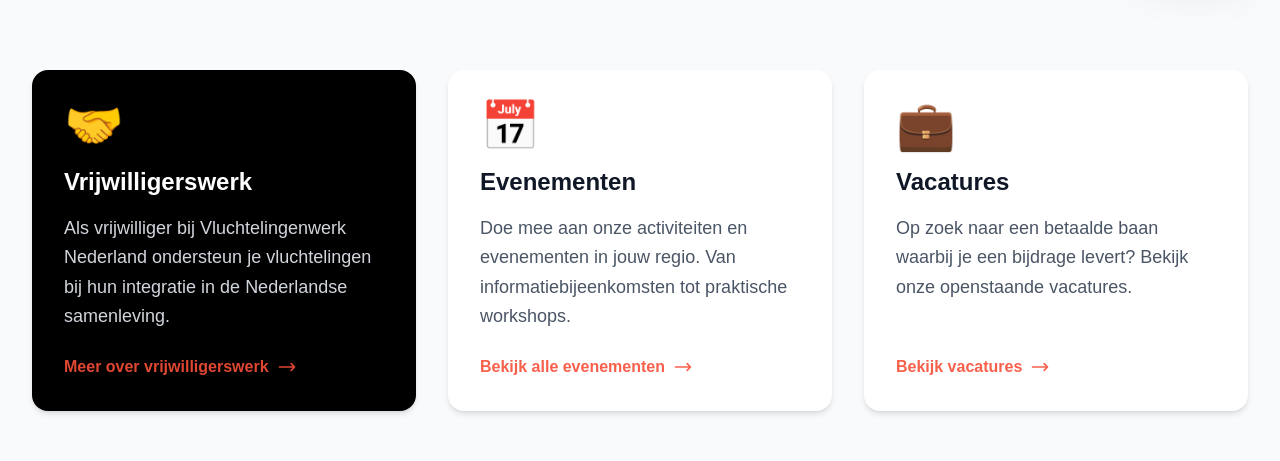
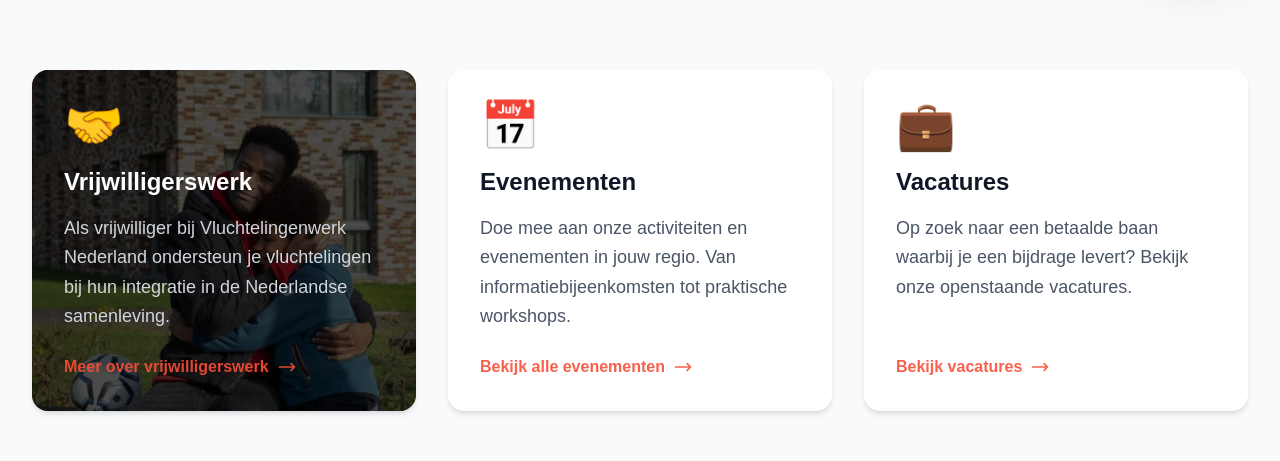
Before and after one commit to jeroenoomsNL/vivian, a Next.js app: page / in a window 1280 px wide. Shown: the part 818-1279 px from the top of the page. Built offline with nearby package versions, Linux system fonts and the light colour scheme; no server answers.

Commit message:
Use background images

```diff
--- a/app/page.tsx
+++ b/app/page.tsx
@@ -153,6 +153,7 @@ export default function HomePage() {
               link="/vrijwilliger"
               linkText={t.home.section1Link}
               accent
+              image="/photos/02_batou_en_mamadou_300_ppi1_-_crop_small_0.jpg.webp"
             />
             <SectionCard
               icon="📅"
@@ -203,6 +204,7 @@ function SectionCard({
   link,
   linkText,
   accent,
+  image,
 }: {
   icon: string;
   title: string;
@@ -210,29 +212,45 @@ function SectionCard({
   link: string;
   linkText: string;
   accent?: boolean;
+  image?: string;
 }) {
   return (
     <div
-      className={`rounded-2xl p-8 flex flex-col gap-4 shadow-md hover:shadow-xl transition-shadow duration-200 ${
-        accent ? "bg-black text-white" : "bg-white text-gray-900"
+      className={`relative rounded-2xl p-8 flex flex-col gap-4 shadow-md hover:shadow-xl transition-shadow duration-200 overflow-hidden ${
+        accent ? "text-white" : "bg-white text-gray-900"
       }`}
     >
-      <span className="text-5xl" aria-hidden="true">
+      {accent && image && (
+        <>
+          <Image
+            src={image}
+            alt=""
+            fill
+            className="object-cover object-center"
+            aria-hidden="true"
+          />
+          <div className="absolute inset-0 bg-black/70" aria-hidden="true" />
+        </>
+      )}
+      {accent && !image && (
+        <div className="absolute inset-0 bg-black" aria-hidden="true" />
+      )}
+      <span className="relative text-5xl" aria-hidden="true">
         {icon}
       </span>
       <h3
-        className={`text-2xl font-bold ${accent ? "text-white" : "text-gray-900"}`}
+        className={`relative text-2xl font-bold ${accent ? "text-white" : "text-gray-900"}`}
       >
         {title}
       </h3>
       <p
-        className={`text-lg leading-relaxed flex-1 ${accent ? "text-gray-300" : "text-gray-600"}`}
+        className={`relative text-lg leading-relaxed flex-1 ${accent ? "text-gray-300" : "text-gray-600"}`}
       >
         {text}
       </p>
       <Link
         href={link}
-        className="inline-flex items-center gap-2 font-bold text-base mt-2"
+        className="relative inline-flex items-center gap-2 font-bold text-base mt-2"
         style={{ color: "rgb(248 79 55 / 90%)" }}
       >
         {linkText}
--- a/app/vrijwilliger/page.tsx
+++ b/app/vrijwilliger/page.tsx
@@ -114,8 +114,16 @@ export default function VolunteerPage() {
       </section>
 
       {/* Requirements */}
-      <section className="py-20 bg-black text-white">
-        <div className="max-w-4xl mx-auto px-4 text-center">
+      <section className="relative py-20 text-white overflow-hidden">
+        <Image
+          src="/photos/azc_2025_vrouwen.jpg.webp"
+          alt=""
+          fill
+          className="object-cover object-center"
+          aria-hidden="true"
+        />
+        <div className="absolute inset-0 bg-black/70" aria-hidden="true" />
+        <div className="relative max-w-4xl mx-auto px-4 text-center">
           <h2 className="text-4xl font-extrabold mb-10">
             {t.volunteer.requirementsTitle}
           </h2>
```
